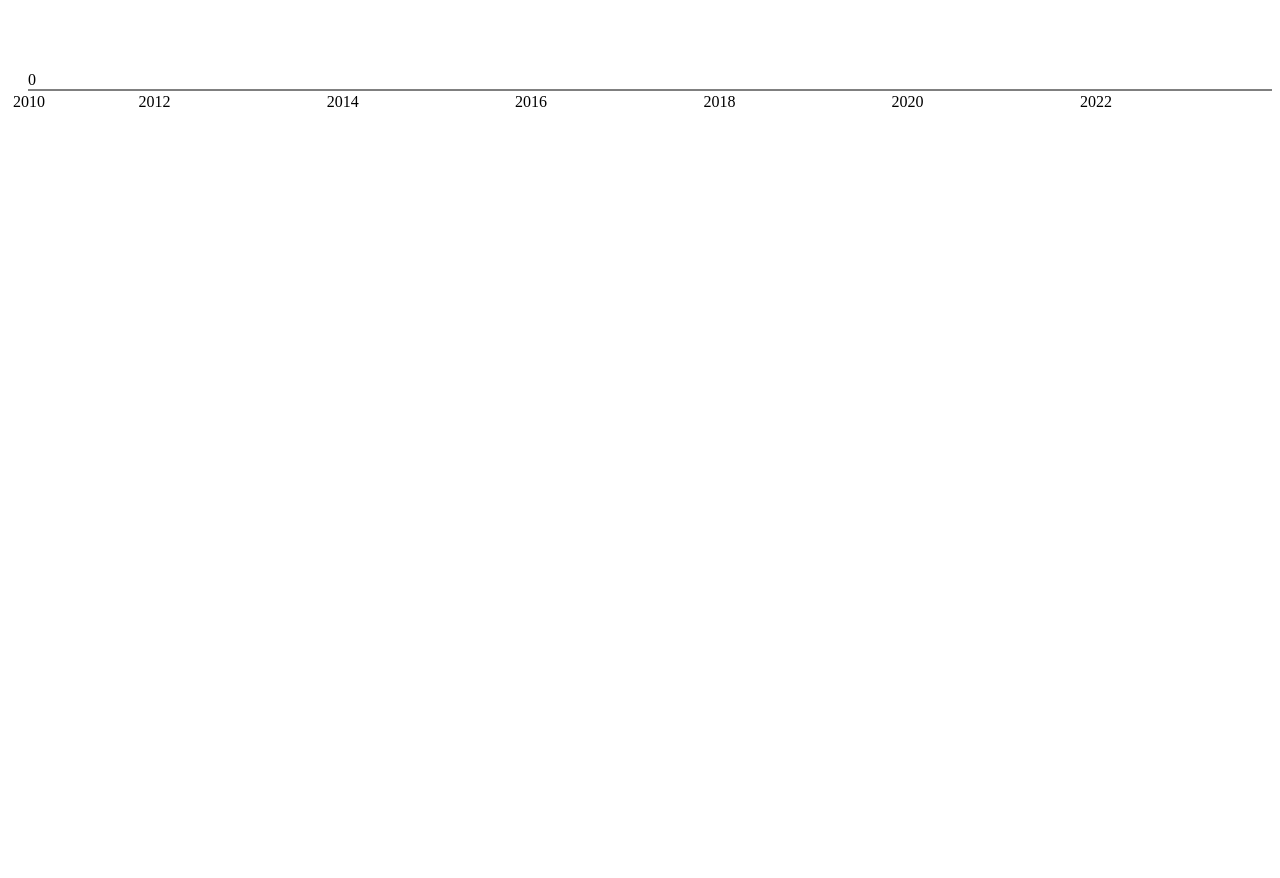
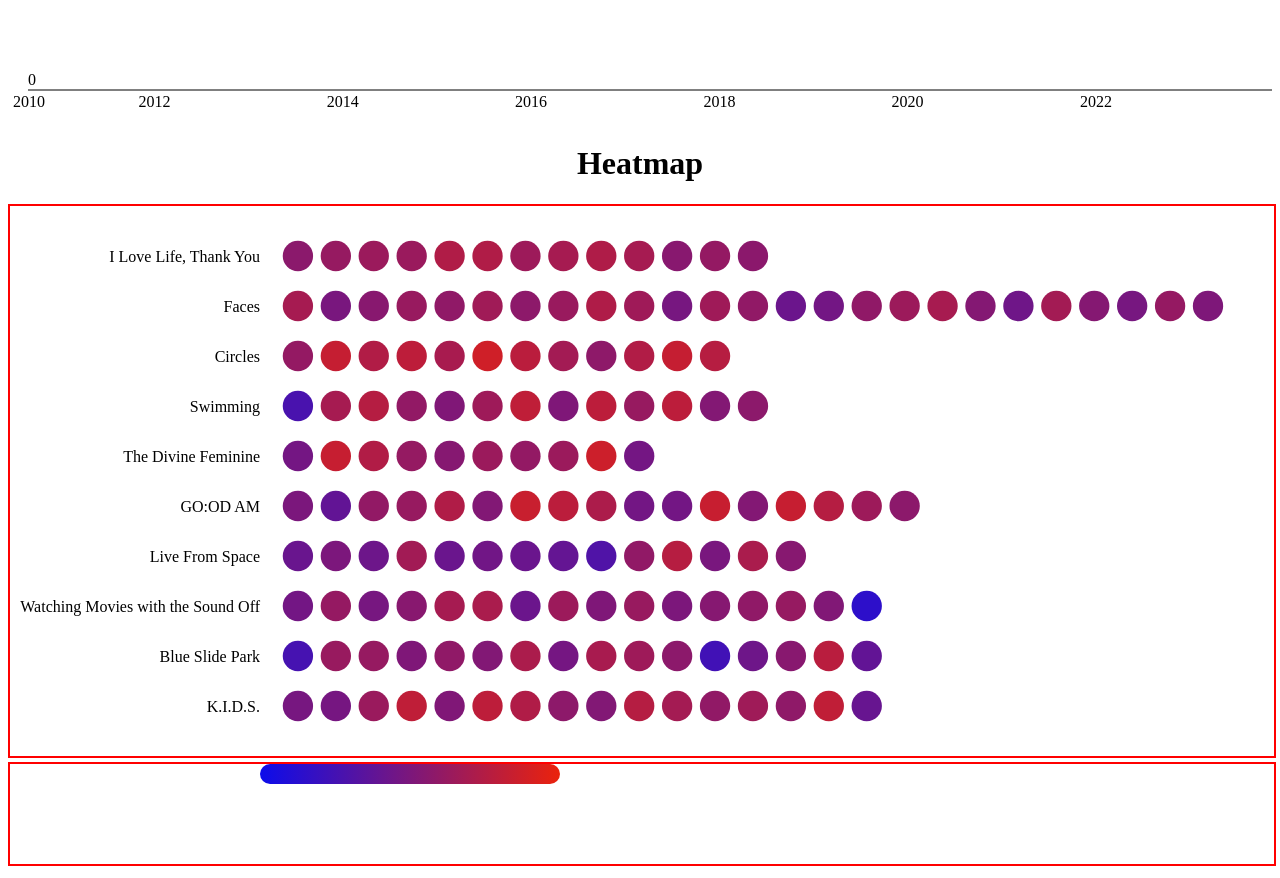
Before and after one commit to Yheloww/danceability-spotify-dataviz, a SvelteKit app in the folder my-app/: page / in a window 1280 px wide. Shown: the part 560-1438 px from the top of the page. Before the commit the page ends 800 px from the top, so only its background shows below. Built offline with nearby package versions, Linux system fonts and the light colour scheme.

Commit message:
heatmap start

```diff
--- a/my-app/src/routes/+page.svelte
+++ b/my-app/src/routes/+page.svelte
@@ -5,6 +5,7 @@
 import LinePlot from "./components/LinePlot.svelte";
 import album_data from "./album_macmiller.json"
 import HeatmapPlot from "./components/HeatmapPlot.svelte"
+import album_name from "./album_names.json"
 
 </script>
 
@@ -12,4 +13,5 @@
 <LinePlot  album_data={album_data}
            title={"parameters evolution over time"}/>
 
-<HeatmapPlot data={data} />
+<HeatmapPlot data={data}
+             album_name={album_name} />
--- /dev/null
+++ b/my-app/src/routes/album_names.json
@@ -0,0 +1 @@
+["I Love Life, Thank You","Faces","Circles","Swimming","The Divine Feminine","GO:OD AM","Live From Space","Watching Movies with the Sound Off","Blue Slide Park","K.I.D.S."]
--- a/my-app/src/routes/components/HeatmapPlot.svelte
+++ b/my-app/src/routes/components/HeatmapPlot.svelte
@@ -1,20 +1,80 @@
 <script>
     import * as d3 from "d3"
+  import { text } from "svelte/internal";
     export let data;
+    export let album_name;
+    let width;
+    let height = 550;
+    let margin = {left: 250, right: 50, top: 50, bottom: 50}
+    let color_start = "#eb220c"
+    let color_end = "#0c0ceb"
 
     let one_album = data.filter(data => data.album_name == "Swimming")
     console.log(one_album)
+
+    let xScale = d3.scaleLinear()
+                   .domain([0, 13])
+                   .range([0, width])
+
+    let colorScale = d3.scaleLinear()
+                       .domain([0,1])
+                       .range([color_end, color_start])
 </script>
 
 <div class="wrapper">
+    <h1>Heatmap</h1>
+    <div bind:clientWidth={width}>
+        <svg {height} {width} >
+        {#each album_name as album, i}
+            <text x={margin.left}
+                  y={(i + 1) * 50}
+                  fill="black"
+                  alignment-baseline="central"
+                  text-anchor="end"
+                  >{album}</text>
 
+            {#each data.filter(data => data.album_name == album) as track}
+                <circle cx="{track.track_number * width*0.030 + margin.left}"
+                        cy="{(i + 1)* 50}"
+                        r={width*0.012}
+                        fill={colorScale(track.danceability)} />
+            {/each}
+        {/each}
+        </svg>
+        <div>
+            <svg {width} height="100">
+                <rect y="0"
+                      x={margin.left}
+                      width="300"
+                      height="20"
+                      fill="url(#linear-gradient)"
+                      rx=10
+                />
+                <defs>
+                    <linearGradient id="linear-gradient"
+                        x1="0%" y1="0%" x2="100%" y2="0%">
+                        <stop  offset="0%" stop-color={color_end}/>
+                        <stop  offset="100%" stop-color={color_start}/>
+                    </linearGradient>
+                </defs>
+            </svg>
+        </div>
+
+    </div>
 </div>
 
 
 <style>
+    h1 {
+        text-align: center;
+    }
      .wrapper {
+        margin-block: 2rem;
         margin-inline: 2rem;
-        max-width: 80rem;
+        max-width: 100rem;
         margin: 0 auto;
     }
+    svg {
+        border: 2px solid red;
+    }
 </style>
--- a/my-app/src/routes/components/LinePlot.svelte
+++ b/my-app/src/routes/components/LinePlot.svelte
@@ -120,7 +120,7 @@
 <style>
     .wrapper {
         margin-inline: 2rem;
-        max-width: 80rem;
+        max-width: 100rem;
         margin: 0 auto;
     }
     h1{
```
